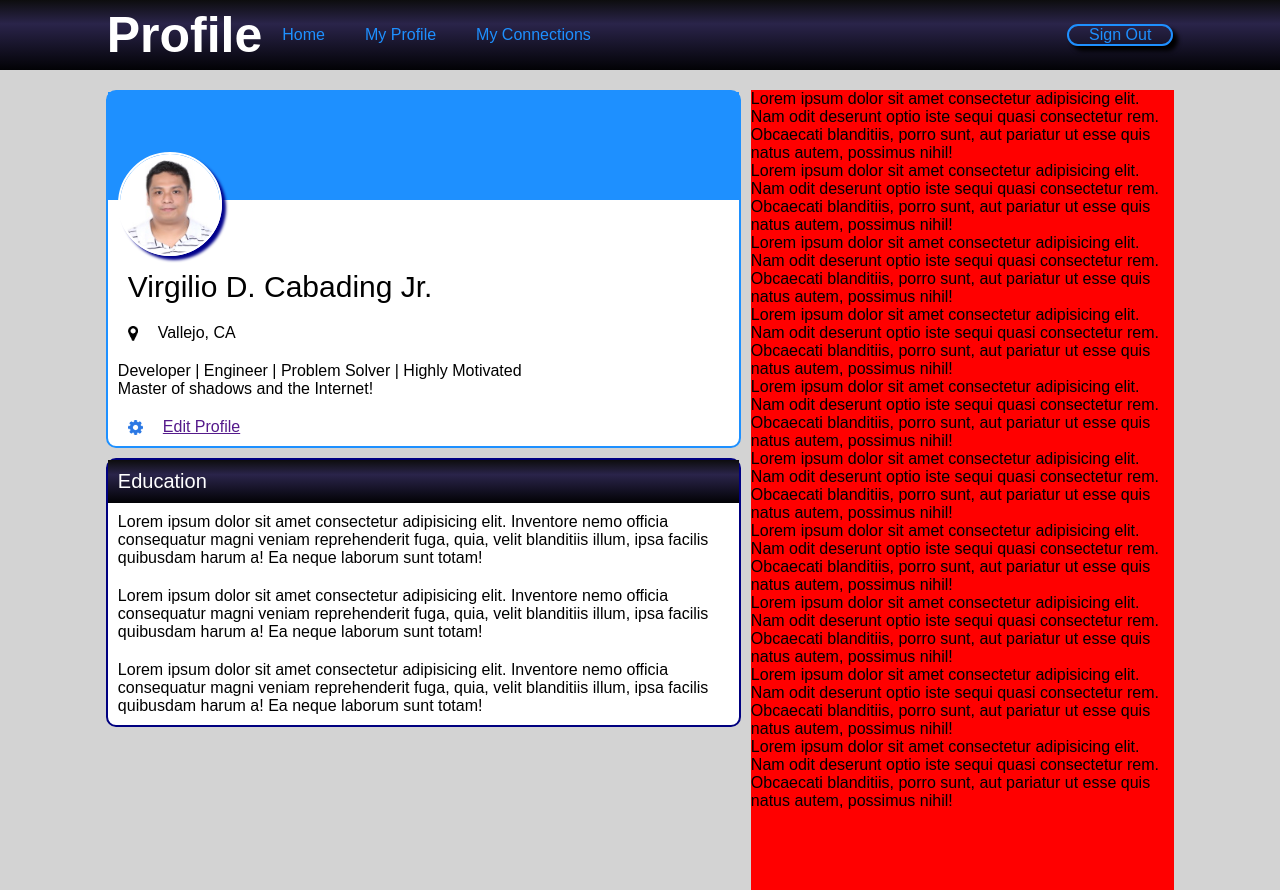
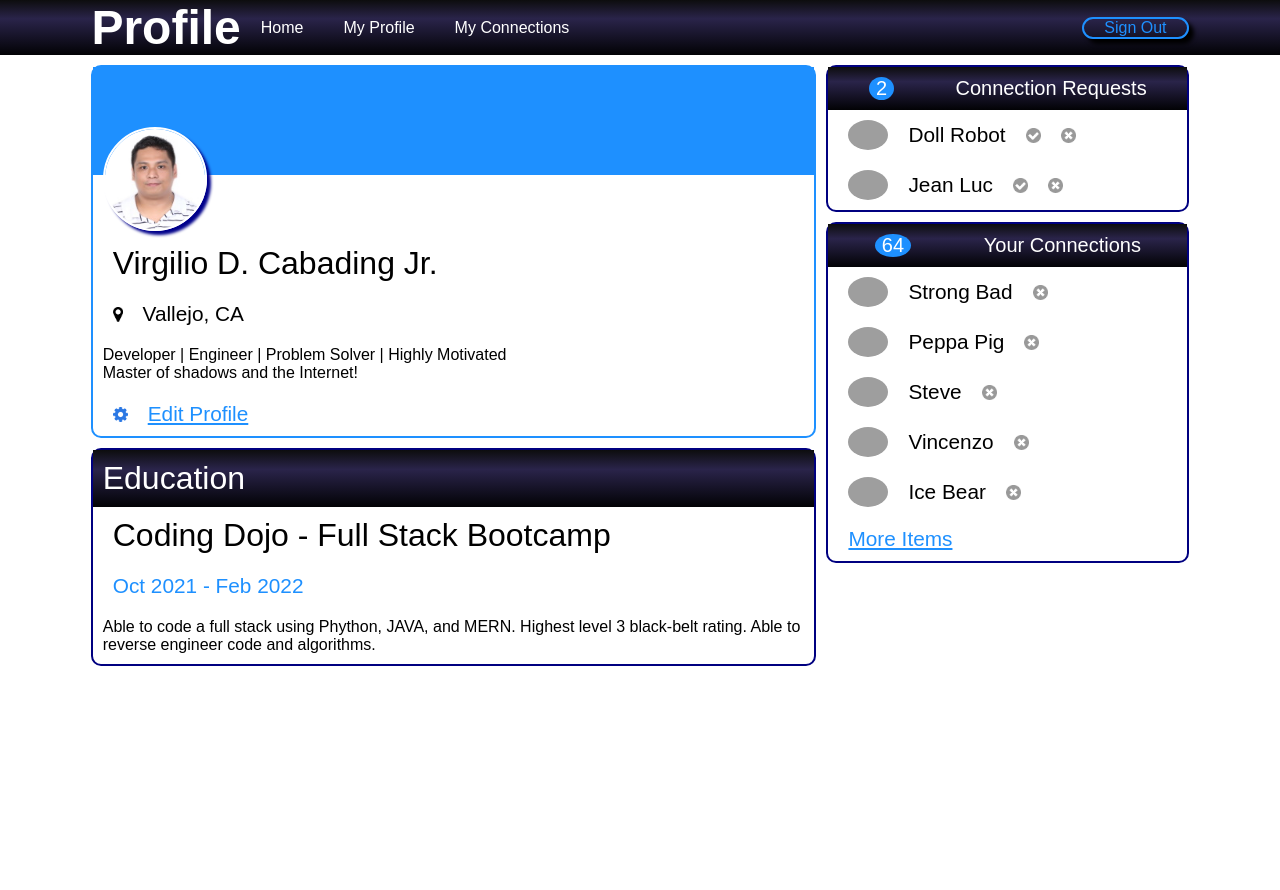
Before and after one commit to vircabading/Coding_Dojo_Web_Fundamentals_CSS_Profile_Page, a plain HTML site: page index.html in a window 1280 px wide. After the commit the page ends 800 px from the top, so only its background shows below. Drawn offline with Linux system fonts and the light colour scheme; grey boxes are pictures that could not be loaded.

Commit message:
Fill Content

```diff
--- a/index.html
+++ b/index.html
@@ -20,65 +20,65 @@
 <!--//// BODY ////////////////////////////////////////-->
 <body>
     <!-- //// NAV BAR ////////////////////////////////-->
-    <div id="nav_bar">
+    <div id="nav_bar" class="container align_center bg_blue_steel ft_white">
         <div class="gutter"></div>
         <!-- //// NAV BAR LEFT COLUMN ////////////////-->
-        <div class="left_column">
+        <div class="left_column container justify_left align_center">
             <h1>Profile</h1>
-            <a class="nav_bar_a" href="index.html">Home</a>
-            <a class="nav_bar_a" href="https://github.com/Virgilio-D-Cabading-Jr">My Profile</a>
-            <a class="nav_bar_a" href="mailto:virgilio.d.cabading.jr@gmail.com">My Connections</a>
+            <a class="nav_bar_a ft_white" href="index.html">Home</a>
+            <a class="nav_bar_a ft_white" href="https://github.com/Virgilio-D-Cabading-Jr">My Profile</a>
+            <a class="nav_bar_a ft_white" href="mailto:virgilio.d.cabading.jr@gmail.com">My Connections</a>
         </div>
 
         <!-- //// NAV BAR RIGHT COLUMN ///////////////-->
         <div class="right_column">
-            <button class="sign_out_button">Sign Out</button>   <!-- Sign out button -->
+            <button class="sign_out_button bg_dodger ft_dodger">Sign Out</button>   <!-- Sign out button -->
         </div>
         <div class="gutter"></div>
     </div>
 
     <!-- //// MAIN CONTENT AREA ///////////////////////-->
-    <div id="main_content">
+    <div id="main_content" class="container">
         <div class="gutter"></div>
         <!-- //// MAIN CONTENT LEFT COLUMN ////////////-->
         <div class="left_column">
             <!-- //// USER CARD ///////////////////////-->
             <div class="user_card">
-                <div class="header">
+                <div class="header bg_dodger">
                     <img class="user_image" src="images/vigilio-c.jpg" alt="user image">
                 </div>
-                <div class="content">
+                <div class="content container flex_down">
                     <div class="content_container">
-                        <div class="user_name">Virgilio D. Cabading Jr.</div>
+                        <h2>Virgilio D. Cabading Jr.<h2>
                     </div>
-                    <div class="content_container">
+                    <div class="content_container container flex_right">
                         <img class="icon" src="icons/map-marker.png" alt="map-marker">
-                        <div class="city">Vallejo, CA</div>
+                        <h3>Vallejo, CA<h3>
                     </div>
                     <div class="content_container">
                         Developer | Engineer | Problem Solver | Highly Motivated <br>
                         Master of shadows and the Internet!
                     </div>
-                    <div class="content_container">
+                    <div class="content_container container flex_right">
                         <img class="icon"  src="icons/gear.png" alt="gears icon">
-                        <a href="">Edit Profile</a>
+                        <a class="ft_dodger" href=""><h3>Edit Profile</h3></a>
                     </div>
                 </div>
             </div>
             <!-- //// GENERAL CONTENT /////////////////-->
-            <div class="general_content_card">
-                <div class="header">
-                    <div>Education</div>
+            <div class="general_content_card bd_navy">
+                <div class="header bg_blue_steel">
+                    <h2>Education</h2>
                 </div>
-                <div class="content">
+                <div class="content container flex_down">
                     <div class="content_container">
-                        Lorem ipsum dolor sit amet consectetur adipisicing elit. Inventore nemo officia consequatur magni veniam reprehenderit fuga, quia, velit blanditiis illum, ipsa facilis quibusdam harum a! Ea neque laborum sunt totam!
+                        <h2>Coding Dojo - Full Stack Bootcamp</h2>
                     </div>
+                    <div class="date ft_dodger content_container"><h3>Oct 2021 - Feb 2022</h3></div>
                     <div class="content_container">
-                        Lorem ipsum dolor sit amet consectetur adipisicing elit. Inventore nemo officia consequatur magni veniam reprehenderit fuga, quia, velit blanditiis illum, ipsa facilis quibusdam harum a! Ea neque laborum sunt totam!
-                    </div>
-                    <div class="content_container">
-                        Lorem ipsum dolor sit amet consectetur adipisicing elit. Inventore nemo officia consequatur magni veniam reprehenderit fuga, quia, velit blanditiis illum, ipsa facilis quibusdam harum a! Ea neque laborum sunt totam!
+                        Able to code a full stack using Phython, JAVA, and MERN.
+                        Highest level 3 black-belt rating.
+                        Able to reverse engineer code and algorithms.
                     </div>
                 </div>
             </div>
@@ -87,17 +87,62 @@
         </div>
         <!-- //// MAIN CONTENT RIGHT COLUMN ///////////-->
         <div class="right_column">
-            <p>Lorem ipsum dolor sit amet consectetur adipisicing elit. Nam odit deserunt optio iste sequi quasi consectetur rem. Obcaecati blanditiis, porro sunt, aut pariatur ut esse quis natus autem, possimus nihil!</p>
-            <p>Lorem ipsum dolor sit amet consectetur adipisicing elit. Nam odit deserunt optio iste sequi quasi consectetur rem. Obcaecati blanditiis, porro sunt, aut pariatur ut esse quis natus autem, possimus nihil!</p>
-            <p>Lorem ipsum dolor sit amet consectetur adipisicing elit. Nam odit deserunt optio iste sequi quasi consectetur rem. Obcaecati blanditiis, porro sunt, aut pariatur ut esse quis natus autem, possimus nihil!</p>
-            <p>Lorem ipsum dolor sit amet consectetur adipisicing elit. Nam odit deserunt optio iste sequi quasi consectetur rem. Obcaecati blanditiis, porro sunt, aut pariatur ut esse quis natus autem, possimus nihil!</p>
-            <p>Lorem ipsum dolor sit amet consectetur adipisicing elit. Nam odit deserunt optio iste sequi quasi consectetur rem. Obcaecati blanditiis, porro sunt, aut pariatur ut esse quis natus autem, possimus nihil!</p>
-            <p>Lorem ipsum dolor sit amet consectetur adipisicing elit. Nam odit deserunt optio iste sequi quasi consectetur rem. Obcaecati blanditiis, porro sunt, aut pariatur ut esse quis natus autem, possimus nihil!</p>
-            <p>Lorem ipsum dolor sit amet consectetur adipisicing elit. Nam odit deserunt optio iste sequi quasi consectetur rem. Obcaecati blanditiis, porro sunt, aut pariatur ut esse quis natus autem, possimus nihil!</p>
-            <p>Lorem ipsum dolor sit amet consectetur adipisicing elit. Nam odit deserunt optio iste sequi quasi consectetur rem. Obcaecati blanditiis, porro sunt, aut pariatur ut esse quis natus autem, possimus nihil!</p>
-            <p>Lorem ipsum dolor sit amet consectetur adipisicing elit. Nam odit deserunt optio iste sequi quasi consectetur rem. Obcaecati blanditiis, porro sunt, aut pariatur ut esse quis natus autem, possimus nihil!</p>
-            <p>Lorem ipsum dolor sit amet consectetur adipisicing elit. Nam odit deserunt optio iste sequi quasi consectetur rem. Obcaecati blanditiis, porro sunt, aut pariatur ut esse quis natus autem, possimus nihil!</p>
-
+            <div class="general_content_card bd_navy">
+                <div class="header container bg_blue_steel justify_space">
+                    <div class="connection_icon bg_dodger ft_white">2</div>
+                    <div class="info_text ft_white">Connection Requests</div>
+                </div>
+                <div class="content container flex_down">
+                    <div class="content_container container justify_space width_inherit">
+                        <img class="connection_img" src="https://images.wallpapersden.com/image/download/netflix-squid-game_bG5raW6UmZqaraWkpJRnbmhnrWduaGc.jpg" alt="red light green light">
+                        <h3>Doll Robot</h3>
+                        <img class="icon" src="icons/accept-circle.png" alt="accept">
+                        <img class="icon" src="icons/close-circle.png" alt="reject">
+                    </div>
+                    <div class="content_container container justify_space  width_inherit">
+                        <img class="connection_img" src="https://trek.report/wp-content/uploads/2021/01/picard-shakespeare.jpg" alt="jean luc">
+                        <h3>Jean Luc</h3>
+                        <img class="icon" src="icons/accept-circle.png" alt="accept">
+                        <img class="icon" src="icons/close-circle.png" alt="reject">
+                    </div>
+                </div>
+            </div>
+            <div class="general_content_card bd_navy">
+                <div class="header container bg_blue_steel justify_space">
+                    <div class="connection_icon bg_dodger ft_white">64</div>
+                    <div class="info_text ft_white">Your Connections</div>
+                </div>
+                <div class="content container flex_down">
+                    <div class="content_container container justify_space width_inherit">
+                        <img class="connection_img" src="https://i1.sndcdn.com/artworks-000045449137-fcbrrr-t500x500.jpg" alt="strong bad">
+                        <h3>Strong Bad</h3>
+                        <img class="icon" src="icons/close-circle.png" alt="reject">
+                    </div>
+                    <div class="content_container container justify_space width_inherit">
+                        <img class="connection_img" src="https://yt3.ggpht.com/ytc/AKedOLR_fAK3kE29EYichzZfqsi_iGxYWZtu3NLz8WSFFQ=s900-c-k-c0x00ffffff-no-rj" alt="Peppa">
+                        <h3>Peppa Pig</h3>
+                        <img class="icon" src="icons/close-circle.png" alt="reject">
+                    </div>
+                    <div class="content_container container justify_space width_inherit">
+                        <img class="connection_img" src="https://data.whicdn.com/images/339188827/original.jpg" alt="steve">
+                        <h3>Steve</h3>
+                        <img class="icon" src="icons/close-circle.png" alt="reject">
+                    </div>
+                    <div class="content_container container justify_space width_inherit">
+                        <img class="connection_img" src="https://encrypted-tbn0.gstatic.com/images?q=tbn:ANd9GcSRRCNIqpMMwhhQ4lcNVVgcQqkHdBvzQmdxogBSYxmu8J95yxDkRq316dtU9qOqzxKqooU&usqp=CAU" alt="Vincenzo">
+                        <h3>Vincenzo</h3>
+                        <img class="icon" src="icons/close-circle.png" alt="reject">
+                    </div>
+                    <div class="content_container container justify_space width_inherit">
+                        <img class="connection_img" src="https://64.media.tumblr.com/5c84428f7b80b8085abafbeb1beb5736/tumblr_nrsm6ajqgu1sxhdxso1_640.png" alt="Ice Bear">
+                        <h3>Ice Bear</h3>
+                        <img class="icon" src="icons/close-circle.png" alt="reject">
+                    </div>
+                    <div class="content_container container justify_center width_inherit">
+                        <a class="ft_dodger" href=""><h3>More Items</h3></a>
+                    </div>
+                </div>
+            </div>
         </div>
         <div class="gutter"></div>
     </div>
--- a/style.css
+++ b/style.css
@@ -18,18 +18,63 @@
     margin: 0;
 }
 
-/*  //// NAV BAR ////////////////////////////////////// */
+/*  //// GENERAL CLASSES ////////////////////////////// */
 
-#nav_bar {
-    background: rgb(2,2,5);
-    background: linear-gradient(0deg, rgba(2,2,5,1) 0%, rgba(42,36,74,1) 66%, rgba(13,13,14,1) 100%);
-    color: white;
+h1 {
+    font-size: 3rem;
+    font-weight: bold;
+}
+
+h2 {
+    font-size: 2rem;
+}
+
+h3 {
+    font-size: 1.3rem;
+}
+
+.date {
+    font-size: 1.3rem;
+}
+
+.container {
     display: flex;
+}
+
+.flex_right {
+    flex-direction: row;
+}
+
+.flex_down {
+    flex-direction: column;
+}
+
+.align_center {
     align-items: center;
-    width: 100%;
-    height: 70px;
-    position: fixed;
-    top: 0px;
+}
+
+.align_up {
+    align-items: flex-start;
+}
+
+.justify_left {
+    justify-content:flex-start;
+}
+
+.justify_right {
+    justify-content: flex-end;
+}
+
+.justify_space {
+    justify-content: space-around;
+}
+
+.justify_center {
+    justify-content: center;
+}
+
+.width_inherit {
+    width: inherit;
 }
 
 .gutter {
@@ -37,32 +82,56 @@
 }
 
 .left_column {
-    flex: 6;
-    /* background-color:yellow ; */
+    flex: 8 ;
 }
 
 .right_column {
     flex: 4;
-    background-color: red;
 }
 
-/*  //// NAV BAR LEFT COLUMN /////////////////////// */
-#nav_bar>.left_column {
-    display: flex;
-    justify-content: flex-start;
-    align-items: center;
-    background: none;
+.bg_blue_steel {
+    background: rgb(2,2,5);
+    background: linear-gradient(0deg, rgba(2,2,5,1) 0%, rgba(42,36,74,1) 66%, rgba(13,13,14,1) 100%);
 }
 
+.bg_dodger {
+    background-color: dodgerblue;
+}
+
+.ft_white {
+    color: white;
+}
+
+.ft_dodger {
+    color: dodgerblue;
+}
+
+.bd_dodger {
+    border-color: dodgerblue;
+}
+
+.bd_navy {
+    border-style: solid;
+    border-color: navy;
+    border-width: 2px;
+    border-radius: 10px;
+}
+
+.pad_10 {
+    padding: 10;
+}
+
+.margin_10 {
+    margin: 10;
+}
+
+/*  //// NAV BAR ////////////////////////////////////// */
+
+/*  //// NAV BAR LEFT COLUMN /////////////////////// */
+
 .nav_bar_a {
-    color: dodgerblue;
     text-decoration: none;
     margin: 0px 20px;
-}
-
-h1 {
-    font-size: 50px;
-    font-weight: bold;
 }
 
 .nav_bar_a:hover, .nav_bar_a:active {
@@ -88,8 +157,6 @@ h1 {
     padding: 0px 20px;
     border-style: solid;
     border-width: 2px;
-    border-color: dodgerblue;
-    color: dodgerblue;
     border-radius: 20px;
     box-shadow: 5px 5px 4px black;
 }
@@ -108,21 +175,14 @@ h1 {
     box-shadow: 2px 1px 1px black;
 }
 
-/*  //// NAV BAR ////////////////////////////////////// */
 /*  //// MAIN CONTENT ///////////////////////////////// */
-#main_content {
-    height: 800px;
-    background-color: lightgray;
-    display: flex;
-    padding-top: 90px;
-}
 
+/*  ////////// Main Content LEFT COLUMN /////////////// */
 #main_content>.left_column {
-    padding-right: 10px;
+    padding: 10px 10px 10px 0px;
 }
 
 .user_card {
-    background-color: white;
     border-style: solid;
     border-color: dodgerblue;
     border-width: 2px;
@@ -130,10 +190,6 @@ h1 {
     width: inherit;
     display: flex;
     flex-direction: column;
-}
-
-.user_card>.header {
-    background-color: dodgerblue;
 }
 
 .user_card>.header>.user_image {
@@ -149,14 +205,10 @@ h1 {
 }
 
 .user_card>.content {
-    display: flex;
-    flex-direction: column;
     padding-top: 60px;
 }
 
 .content_container {
-    display: flex;
-    flex-direction: row;
     justify-content: flex-start;
     align-items: center;
     padding: 10px;
@@ -174,12 +226,12 @@ h1 {
     height: 15px;
 }
 
+.connection_img {
+    height: 30px;
+    border-radius: 50%;
+}
+
 .general_content_card {
-    background-color: white;
-    border-style: solid;
-    border-color: navy;
-    border-width: 2px;
-    border-radius: 10px;
     width: inherit;
     display: flex;
     flex-direction: column;
@@ -187,9 +239,14 @@ h1 {
 }
 
 .general_content_card>.header {
-    background: rgb(2,2,5);
-    background: linear-gradient(0deg, rgba(2,2,5,1) 0%, rgba(42,36,74,1) 66%, rgba(13,13,14,1) 100%);
     color: white;
     padding: 10px;
     font-size: 20px;
 }
+
+/*  //////// Main Content RIGHT COLUMN ////////////// */
+.connection_icon {
+    border-radius: 50%;
+    /* font-weight: bold; */
+    padding: 0px 7px;
+}
```
